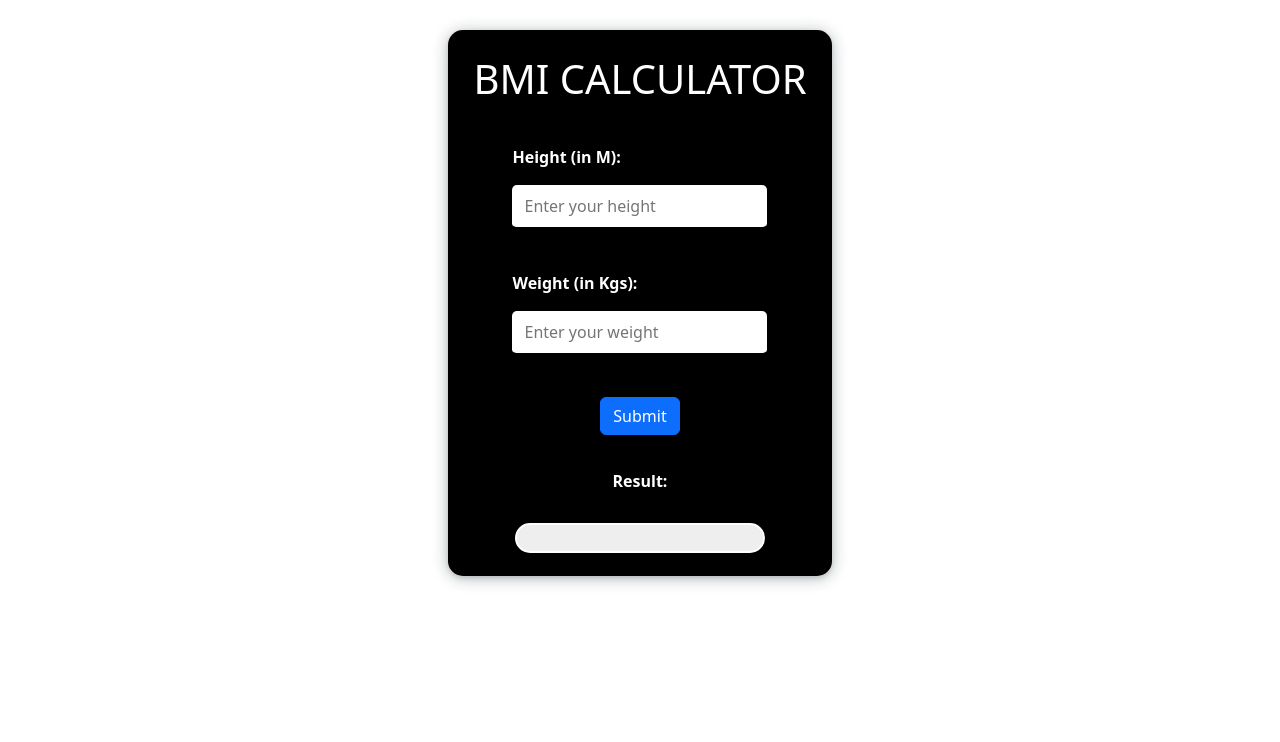
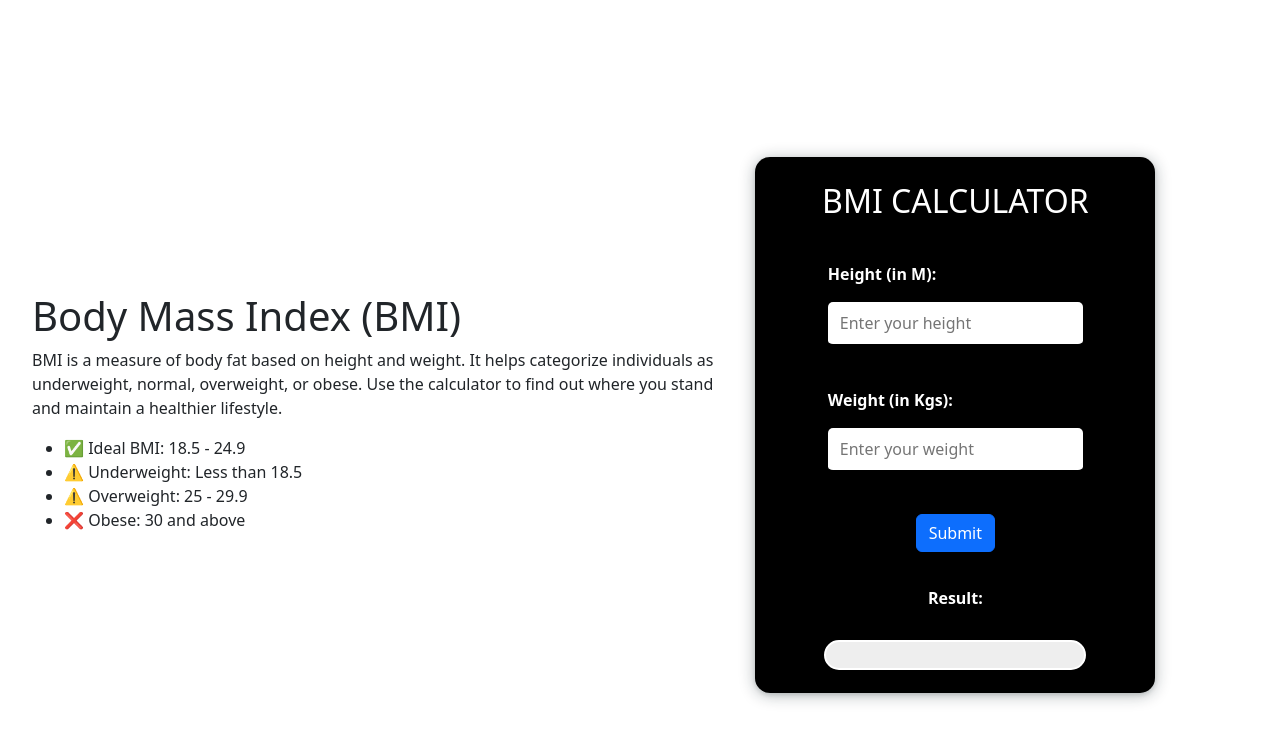
Before and after one commit to chaitu2003/BMI_Calculator, a plain HTML site: page index.html in a window 1280 px wide. Drawn offline with nearby package versions, Linux system fonts and the light colour scheme; files that its build step writes are made by us from their sources.

Commit message:
Update index.html

```diff
--- a/index.html
+++ b/index.html
@@ -4,14 +4,29 @@
     <meta charset="UTF-8">
     <meta name="viewport" content="width=device-width, initial-scale=1.0">
     <title>Document</title>
-    <link rel="stylesheet" href="bmi.css">
+    <link rel="stylesheet" href="assets/css/bmi.css">
     <link href="https://cdn.jsdelivr.net/npm/bootstrap@5.3.0/dist/css/bootstrap.min.css" rel="stylesheet">
-    <script src="bmi.js"></script>
+    <script src="assets/js/bmi.js"></script>
 </head>
 <body>
+    <div class="container-fluid">
+        <div class="row min-vh-100 align-items-center">
+        <div class="col-md-7">
+            <h1 >Body Mass Index (BMI)</h1>
+            <p >
+            BMI is a measure of body fat based on height and weight. It helps categorize individuals as underweight, normal, overweight, or obese. Use the calculator to find out where you stand and maintain a healthier lifestyle.
+            </p>
+            <ul>
+                <li>✅ Ideal BMI: 18.5 - 24.9</li>
+                <li>⚠️ Underweight: Less than 18.5</li>
+                <li>⚠️ Overweight: 25 - 29.9</li>
+                <li>❌ Obese: 30 and above</li>
+            </ul>
+        </div>
+        <div class="col-md-5">
             <div class="container1">
                 <div class="data">
-            <h1>BMI CALCULATOR</h1>
+                    <h2>BMI CALCULATOR</h2>
                 </div>
                 <div class="data">
                     <label>Height (in M):</label>
@@ -36,5 +51,8 @@
                     <div class="progress-bar" role="progressbar" id="progress-bar"></div>
                 </div>
             </div>
+        </div>
+    </div>
+    </div>
 </body>
 </html>
```
Lines whose indentation alone changed are shown as unchanged.
